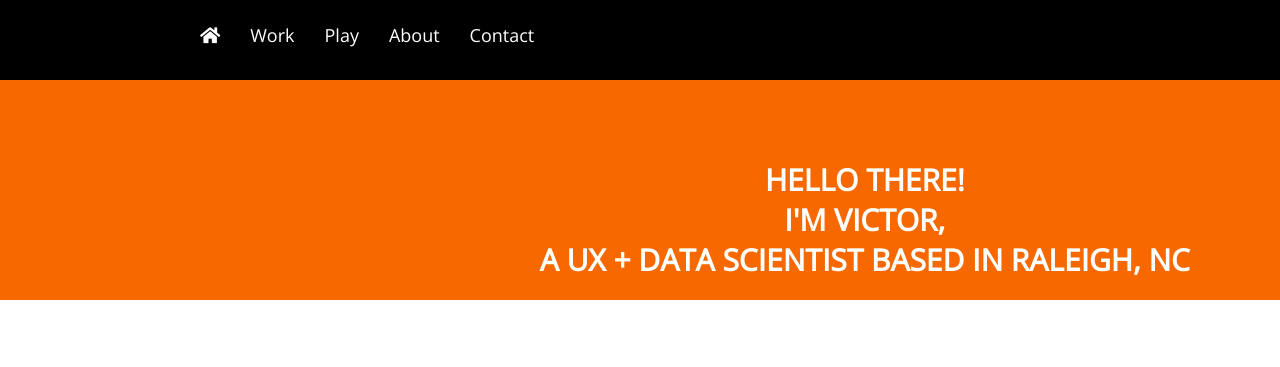
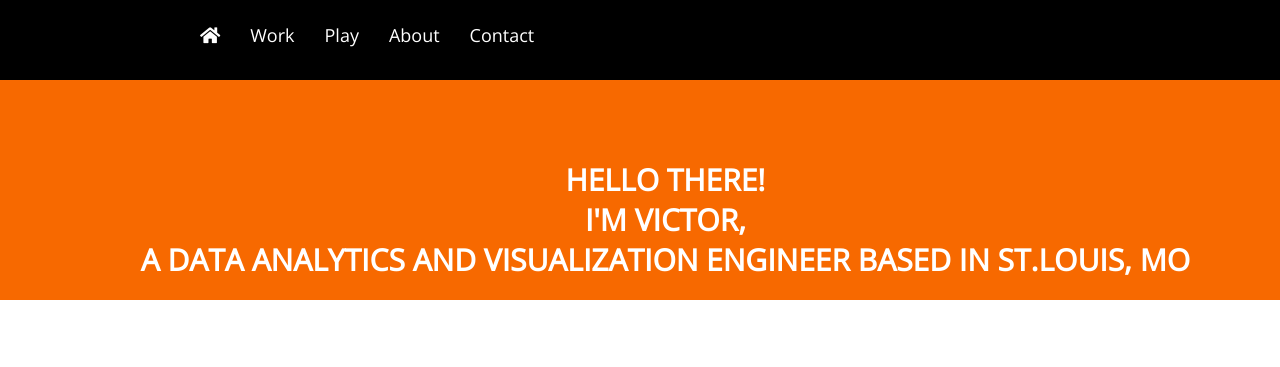
Before and after one commit to victoryamaykin/syr-ads-portfolio, a plain HTML site: page index.html in a window 1280 px wide. Shown: the top 367 px of the page. Drawn offline with nearby package versions, Linux system fonts and the light colour scheme.

Commit message:
new location

```diff
--- a/index.html
+++ b/index.html
@@ -66,8 +66,9 @@
         <div class="row text-center">
             <br><br><br><br><br><br>
             <div class="col-md-12">
-                <h2 style="float: right; color: white;"> Hello there!<br> I'm Victor,<br>a UX + data scientist based in
-                    Raleigh, NC</h2>
+                <h2 style="float: right; color: white;"> Hello there!<br> I'm Victor,<br>a data analytics and
+                    visualization engineer based in
+                    St.Louis, MO</h2>
                 <!-- <h3 style="float: right; color: white"> Current UX/UI Designer<br> @SCHUNK</h3> -->
             </div>
         </div>
```
